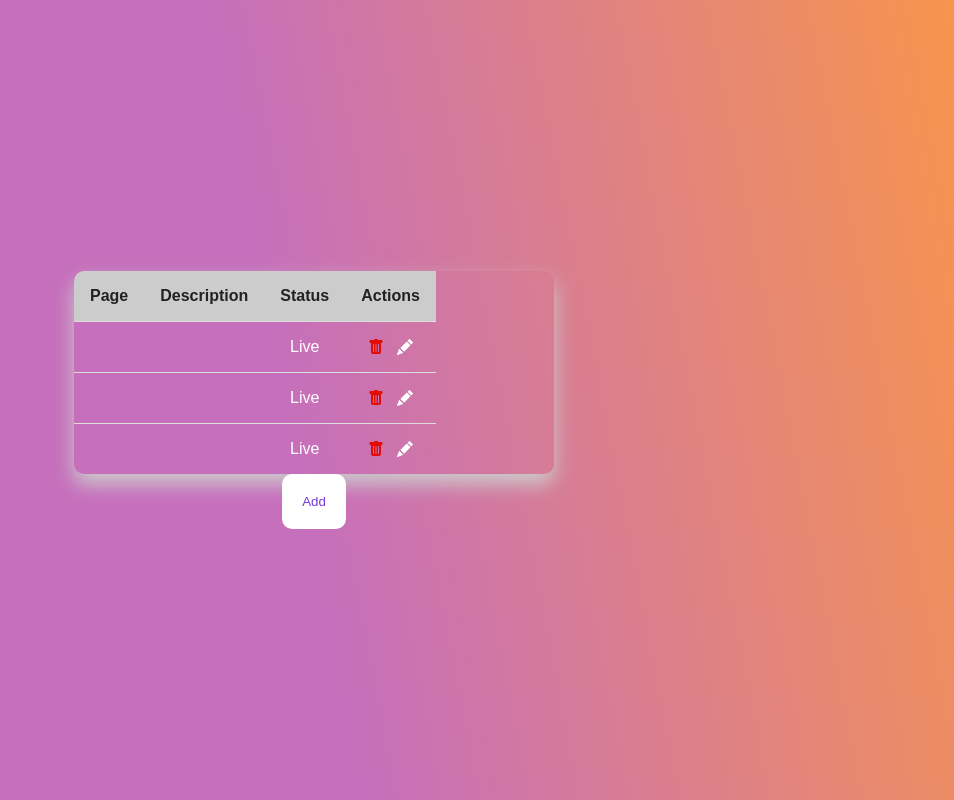
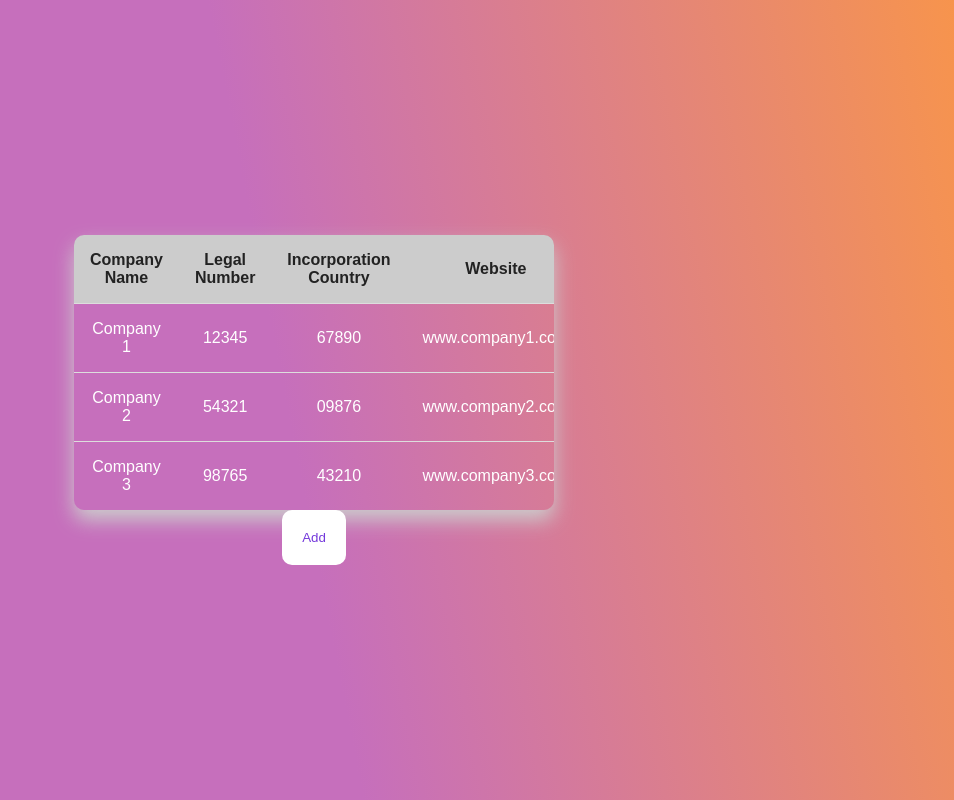
Before and after one commit to bahargumuser/ETE-React, a React (Create React App) app in the folder ete/: page /Companies in a window 1280 px wide. Shown: the whole page, without its empty margins (326-1280 px from the left). Built offline with nearby package versions, Linux system fonts and the light colour scheme; no server answers.

Commit message:
add useEffect

```diff
--- a/ete/src/Companies.js
+++ b/ete/src/Companies.js
@@ -1,15 +1,29 @@
-import React from "react";
+import React, { useEffect, useState } from 'react';
 import { BsFillTrashFill, BsFillPencilFill } from "react-icons/bs";
+import axios from 'axios';
 
+function Companies  ({rows, deleteRow, editRow})  {
+    const [companiesData, setCompaniesData] = useState([]);
 
-function Companies ({rows, deleteRow, editRow})  {
+    useEffect(() => {
+        axios.get('/companies')
+          .then((response) => {
+            setCompaniesData(response.data);
+          })
+          .catch((error) => {
+            console.error('Veri çekme hatası:', error);
+          });
+      }, []);
+
       return (
         <div className="Companies">
             <table className="table">
                 <thead>
                     <tr>
-                        <th>Page</th>
-                        <th className="expand">Description</th>
+                        <th>Company Name</th>
+                        <th>Legal Number</th>
+                        <th>Incorporation Country</th>
+                        <th>Website</th>
                         <th>Status</th>
                         <th>Actions</th>
                     </tr>
@@ -19,10 +33,12 @@ function Companies ({rows, deleteRow, editRow})  {
                         const statusText =
                             row.status.charAt(0).toUpperCase() + row.status.slice(1);
 
-                        return(
+                        return (
                             <tr key={idx}>
-                                <td>{row.page}</td>
-                                <td className="expand">{row.description}</td>
+                                <td>{row.companyName}</td>
+                                <td>{row.legalNumber}</td>
+                                <td>{row.incorporationLegalNumber}</td>
+                                <td>{row.website}</td>
                                 <td>
                                     <span className={`label label-${row.status}`}>
                                         {statusText}
@@ -41,14 +57,12 @@ function Companies ({rows, deleteRow, editRow})  {
                                     </span>
                                 </td>
                             </tr>
-
-                        )
+                        );
                     })}
                 </tbody>
             </table>
-
         </div>
-    )
+    );
 }
 
 export default Companies;
```
Lines whose indentation alone changed are shown as unchanged.
